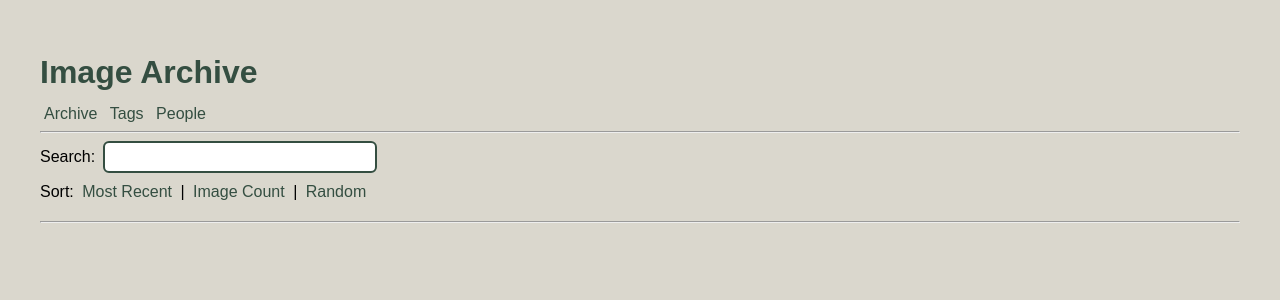
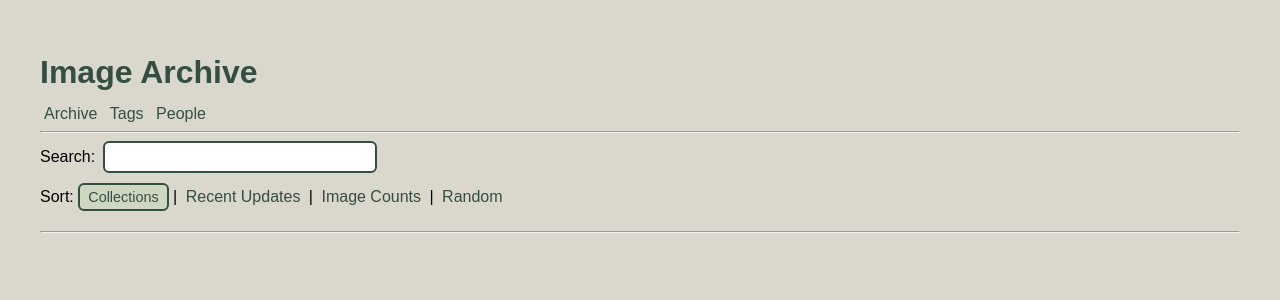
Before and after one commit to pa-childs/Photo_Album, a Flask app: template templates/archive.html in a window 1280 px wide. Shown: the top 300 px of the page. Run offline with Flask 3, Linux system fonts and the light colour scheme; the template is opened without the code that fills it, so the values that code supplies are empty; some libraries are stand-ins or nearby versions.

Commit message:
Change sorting. Add by Collection (desc) as default based off folder name. Change Most Recent to Recent Updates, and retain Image Counts and Random. The active sort will get highlighted in the UI now as well. Removed Title sort which wasn't being used.

```diff
--- a/photo_album.py
+++ b/photo_album.py
@@ -122,12 +122,15 @@ def archive():
     if ART_SECTION:
         all_sets = [image_set for image_set in all_sets if image_set["type"] == "photo"]
 
-    if sort == "title":
-        all_sets.sort(key=lambda image_set: image_set["title"].lower())
-    elif sort == "images":
+    if sort == "images":
         all_sets.sort(key=lambda image_set: image_set["image_count"], reverse=True)
     elif sort == "random":
         random.shuffle(all_sets)
+    elif sort == "recent":
+        all_sets.sort(key=lambda image_set: image_set["mtime"], reverse=True)
+    else:
+        # Default: folder number descending
+        all_sets.sort(key=lambda image_set: int(image_set["slug"]), reverse=True)
 
     return render_template(
         "archive.html",
--- a/static/css/styles.css
+++ b/static/css/styles.css
@@ -67,6 +67,17 @@ a:hover {
 .archive-sort-links {
     margin-bottom: 20px;
     margin-top: 10px;
+}
+
+.sort-active {
+    display: inline-block;
+    padding: 4px 8px;
+    border: 2px solid #344e41;
+    background-color: #CFD6C2;
+    color: #344e41;
+    text-decoration: none;
+    border-radius: 6px;
+    font-size: 0.9rem;
 }
 
 /* Back to top button */
@@ -140,7 +151,7 @@ button:hover {
 
 .gallery-image {
     width: 100%;
-    height: 300px;
+    height: 250px;
     object-fit: cover;
     object-position: center top;
     display: block;
--- a/templates/archive.html
+++ b/templates/archive.html
@@ -26,9 +26,10 @@
     {% if mode != "art" %}
         <div class="archive-sort-links">
             Sort:
-            <a href="{{ url_for('archive') }}">Most Recent</a> |
-            <a href="{{ url_for('archive', sort='images') }}">Image Count</a> |
-            <a href="{{ url_for('archive', sort='random') }}">Random</a>
+            <a href="{{ url_for('archive') }}" {% if not current_sort %}class="sort-active"{% endif %}>Collections</a> |
+            <a href="{{ url_for('archive', sort='recent') }}" {% if current_sort == 'recent' %}class="sort-active"{% endif %}>Recent Updates</a> |
+            <a href="{{ url_for('archive', sort='images') }}" {% if current_sort == 'images' %}class="sort-active"{% endif %}>Image Counts</a> |
+            <a href="{{ url_for('archive', sort='random') }}" {% if current_sort == 'random' %}class="sort-active"{% endif %}>Random</a>
         </div>
     {% endif %}
 
```
